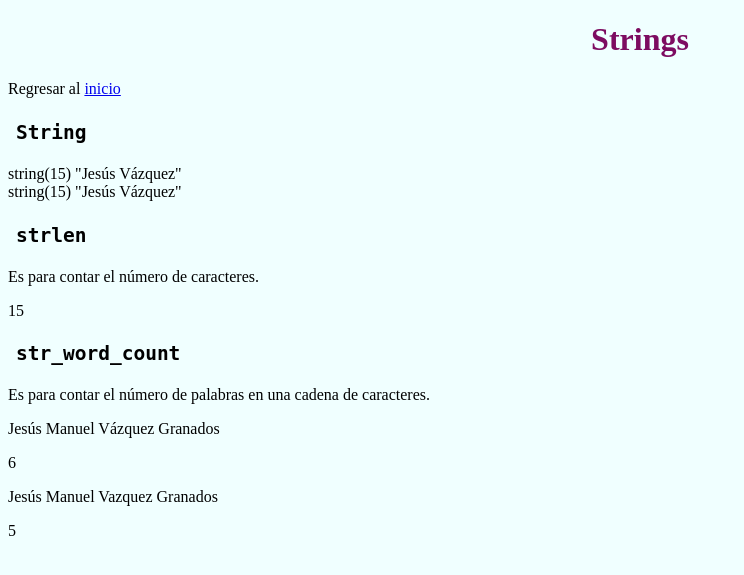
After one commit to JesusVazquez4/Aprendiendo_PHP, a PHP site: page /inicios/strings.php in a window 1280 px wide. The commit adds this page. Shown: the top 575 px of the page, without its empty margins (0-744 px from the left). Run offline with PHP 8.4, Linux system fonts and the light colour scheme.

Commit message:
Quedamos aún en la primera de Strings PHP

```diff
--- a/Principios/index.php
+++ b/Principios/index.php
@@ -21,6 +21,9 @@
         <li>
             <a href="inicios/tipo_de_variables.php">Tipos de variables</a>
         </li>
+        <li>
+            <a href="inicios/strings.php">Strings</a>
+        </li>
     </ul>
 </body>
 </html>
--- /dev/null
+++ b/Principios/inicios/strings.php
@@ -0,0 +1,39 @@
+<!DOCTYPE html>
+<html lang="es">
+<head>
+    <meta charset="UTF-8">
+    <meta name="viewport" content="width=device-width, initial-scale=1.0">
+    <title>Strings</title>
+    <link rel="stylesheet" href="../static/css/main.css">
+</head>
+<body>
+    <h1>Strings</h1>
+    <p>Regresar al <a href="../index.php">inicio</a></p>
+    <h2><code>String</code></h2>
+    <?php
+        $x = "Jesús Vázquez";
+        $y = 'Jesús Vázquez';
+
+        var_dump($x);
+        print("<br>");
+        var_dump($y);
+    ?>
+    <h2><code>strlen</code></h2>
+    <p>Es para contar el número de caracteres.</p>
+    <?php
+        $x = "Jesús Vázquez";
+        echo strlen($x);
+    ?>
+    <h2><code>str_word_count</code></h2>
+    <p>Es para contar el número de palabras en una cadena de caracteres.</p>
+    <?php
+        $nombre = "Jesús Manuel Vázquez Granados";
+        echo "<p>$nombre</p>";
+        echo str_word_count($nombre);
+        $nombre_1 = "Jesús Manuel Vazquez Granados";
+        echo "<br>";
+        echo "<p>$nombre_1</p>";
+        echo str_word_count($nombre_1);
+    ?>
+</body>
+</html>
```
